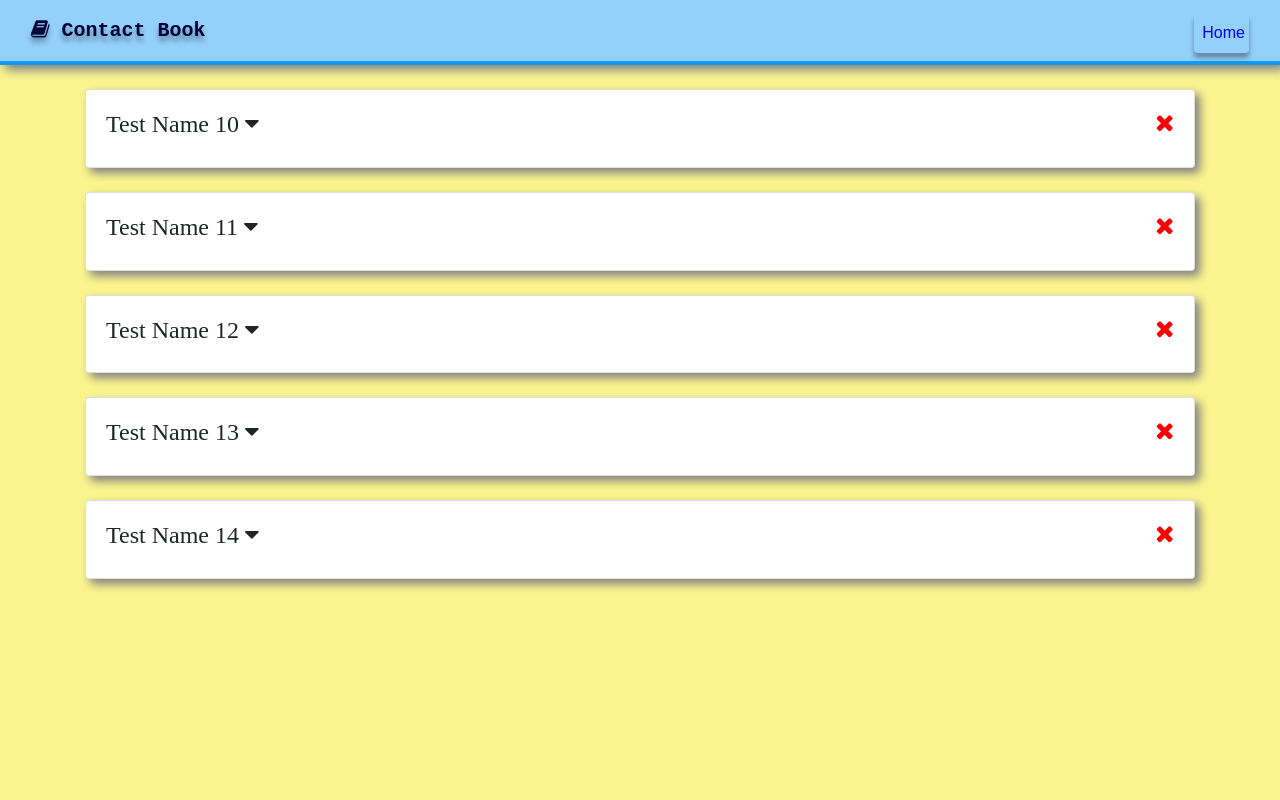
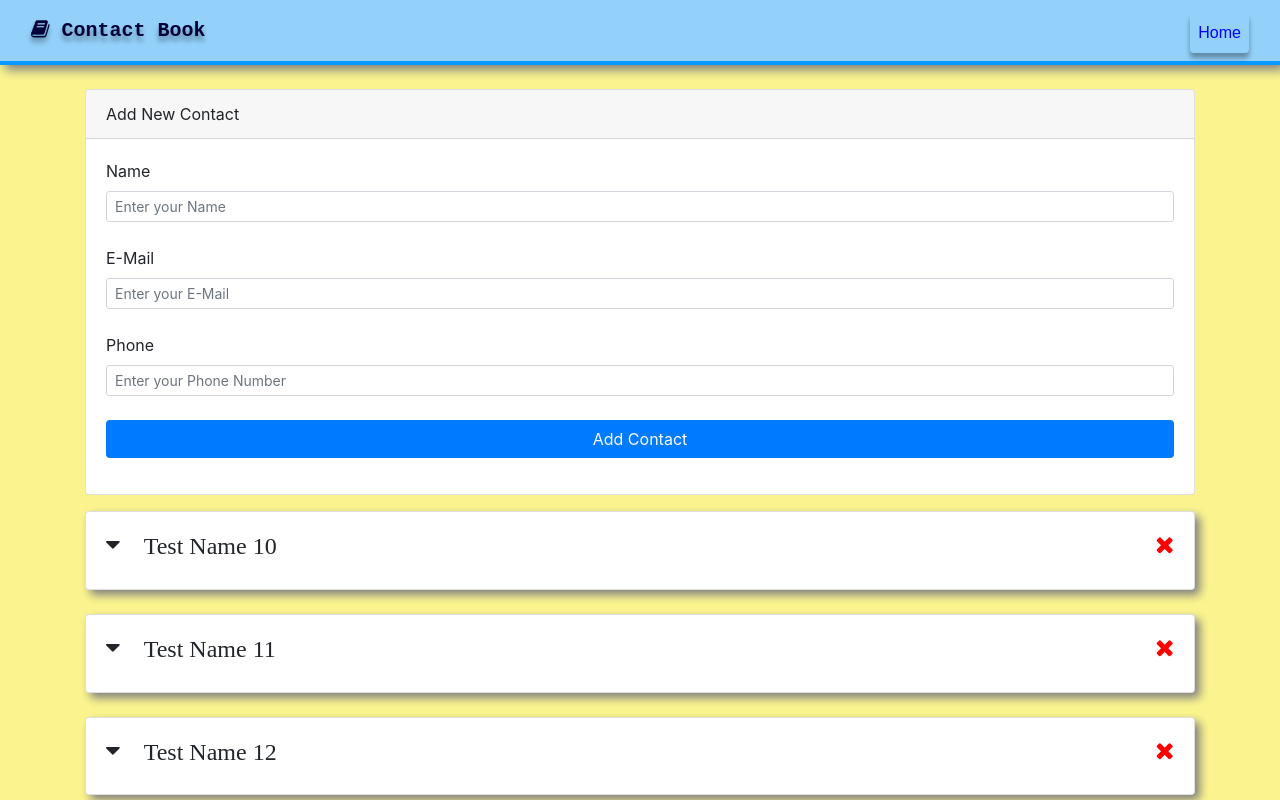
Before and after one commit to patel-himanshu/react-mini-projects, a React (Create React App) app in the folder contact-book/: page / in a window 1280 px wide. Shown: the top 800 px of the page. Built offline with nearby package versions, Linux system fonts and the light colour scheme.

Commit message:
Contact Book - Added functionality to add new contact

```diff
--- a/contact-book/package.json
+++ b/contact-book/package.json
@@ -10,6 +10,7 @@
     "react": "^17.0.1",
     "react-dom": "^17.0.1",
     "react-scripts": "4.0.3",
+    "uuid": "^8.3.2",
     "web-vitals": "^1.1.1"
   },
   "scripts": {
--- a/contact-book/src/App.js
+++ b/contact-book/src/App.js
@@ -1,6 +1,7 @@
 import "./App.css";
 import Header from "./components/Header";
-import Contacts from "./components/Contacts";
+import Contacts from "./components/contacts/Contacts";
+import AddContact from "./components/contacts/AddContact";
 
 import { Provider } from "./context";
 import "bootstrap/dist/css/bootstrap.min.css";
@@ -11,6 +12,7 @@ function App() {
       <div className="App">
         <Header />
         <div className="container">
+          <AddContact />
           <Contacts />
         </div>
       </div>
--- a/contact-book/src/components/Header.js
+++ b/contact-book/src/components/Header.js
@@ -30,7 +30,7 @@ const Header = (props) => {
         >
           <ul className="navbar-nav nav-pills ml-auto">
             <li className="nav-item">
-              <a className="nav-link pr-1 text-right" href="/">
+              <a className="nav-link pl-2 pr-2 text-right" href="/">
                 Home
               </a>
             </li>
--- /dev/null
+++ b/contact-book/src/components/contacts/AddContact.js
@@ -0,0 +1,97 @@
+import React, { Component } from "react";
+import { Consumer } from "../../context";
+import uuid from "uuid";
+
+export default class AddContact extends Component {
+  state = {
+    name: "",
+    email: "",
+    phone: "",
+  };
+
+  onFieldChange = (e) => {
+    this.setState({ [e.target.name]: e.target.value });
+  };
+
+  onClickSubmit = (dispatch, e) => {
+    e.preventDefault();
+    const { name, email, phone } = this.state;
+    const newContact = {
+      id: uuid(),
+      name,
+      email,
+      phone,
+    };
+
+    dispatch({ type: "ADD_CONTACT", payload: newContact });
+
+    this.setState({
+      name: "",
+      email: "",
+      phone: "",
+    });
+  };
+
+  render() {
+    const { name, email, phone } = this.state;
+
+    return (
+      <Consumer>
+        {(value) => {
+          const { dispatch } = value;
+
+          return (
+            <div className="card mb-3">
+              <div className="card-header">Add New Contact</div>
+              <div className="card-body">
+                <form onSubmit={this.onClickSubmit.bind(this, dispatch)}>
+                  <div className="form-group">
+                    {/* Name Input */}
+                    <label htmlFor="name">Name</label>
+                    <input
+                      className="form-control form-control-sm"
+                      type="text"
+                      name="name"
+                      placeholder="Enter your Name"
+                      value={name}
+                      onChange={this.onFieldChange}
+                    ></input>
+                    <br />
+                    {/* E-Mail Input */}
+                    <label htmlFor="email">E-Mail</label>
+                    <input
+                      className="form-control form-control-sm"
+                      type="email"
+                      name="email"
+                      placeholder="Enter your E-Mail"
+                      value={email}
+                      onChange={this.onFieldChange}
+                    ></input>
+                    <br />
+                    {/* Phone Input */}
+                    <label htmlFor="phone">Phone</label>
+                    <input
+                      className="form-control form-control-sm"
+                      type="number"
+                      name="phone"
+                      placeholder="Enter your Phone Number"
+                      value={phone}
+                      onChange={this.onFieldChange}
+                    ></input>
+                    <br />
+                    {/* Submit Button */}
+                    <input
+                      className="btn btn-block bg-primary text-light"
+                      type="submit"
+                      value="Add Contact"
+                    ></input>
+                  </div>
+                </form>
+              </div>
+            </div>
+          );
+        }}
+      </Consumer>
+    );
+  }
+}
--- a/contact-book/src/components/Contact.js
+++ b/contact-book/src/components/contacts/Contact.js
@@ -1,6 +1,6 @@
 import React, { Component } from "react";
 import PropTypes from "prop-types";
-import { Consumer } from "../context";
+import { Consumer } from "../../context";
 
 export default class Contact extends Component {
   state = {
@@ -38,15 +38,15 @@ export default class Contact extends Component {
                 {name}{" "}
                 {contactDetailsVisible ? (
                   <i
-                    className="fa fa-caret-up"
+                    className="fa fa-caret-up pr-4"
                     onClick={this.onClickShow.bind(this)}
-                    style={{ cursor: "pointer" }}
+                    style={{ cursor: "pointer", float: "left" }}
                   ></i>
                 ) : (
                   <i
-                    className="fa fa-caret-down"
+                    className="fa fa-caret-down pr-4"
                     onClick={this.onClickShow.bind(this)}
-                    style={{ cursor: "pointer" }}
+                    style={{ cursor: "pointer", float: "left" }}
                   ></i>
                 )}
                 {/* Contact Delete section */}
--- a/contact-book/src/components/Contacts.js
+++ b/contact-book/src/components/contacts/Contacts.js
@@ -1,6 +1,6 @@
 import React, { Component } from "react";
 import Contact from "./Contact";
-import { Consumer } from "../context";
+import { Consumer } from "../../context";
 
 export default class Contacts extends Component {
   render() {
--- a/contact-book/src/context.js
+++ b/contact-book/src/context.js
@@ -10,6 +10,11 @@ const reducer = (state, action) => {
         contacts: state.contacts.filter(
           (contact) => contact.id !== action.payload
         ),
+      };
+    case "ADD_CONTACT":
+      return {
+        ...state,
+        contacts: [action.payload, ...state.contacts],
       };
     default:
       return state;
```
Also changed, not shown: 1 other file (tests, documents, lock files or other folders).
